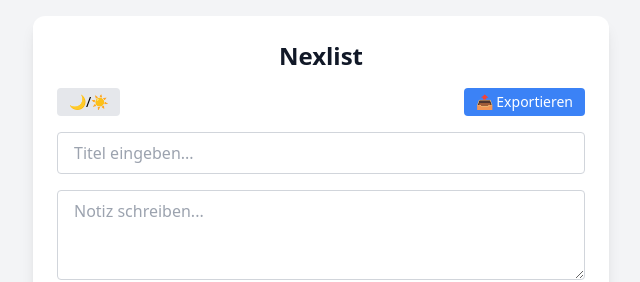
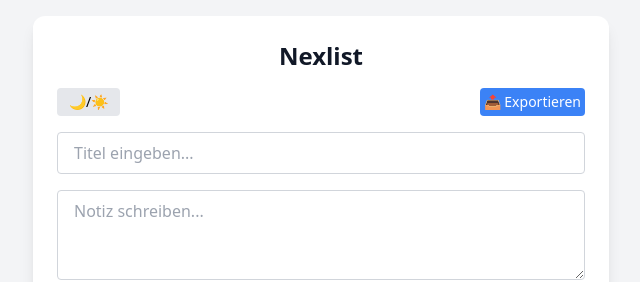
Before and after one commit to elzaim69/Nexlist-, a plain HTML site: page index.html in a window 1280 px wide. Shown: the top 282 px of the page, 319-959 px from the left. Drawn offline with nearby package versions, Linux system fonts and the light colour scheme.

Commit message:
Update index.html

```diff
--- a/index.html
+++ b/index.html
@@ -196,7 +196,7 @@
     <div class="space-y-4">
       <div class="flex justify-between gap-2 flex-wrap">
         <button onclick="toggleDarkMode()" class="text-sm bg-gray-200 dark:bg-gray-700 text-black dark:text-white px-3 py-1 rounded">🌙/☀️</button>
-        <button onclick="exportNotes()" class="text-sm bg-blue-500 hover:bg-blue-600 text-white px-3 py-1 rounded">📤 Exportieren</button>
+        <button onclick="exportNotes()" class="text-sm bg-blue-500 hover:bg-blue-600 text-white px-1 py-1 rounded">📤 Exportieren</button>
       </div>
 
       <input id="note-title" type="text" maxlength="100" placeholder="Titel eingeben..." class="w-full border border-gray-300 dark:bg-gray-700 dark:text-white rounded px-4 py-2 focus:outline-none focus:ring-2 focus:ring-blue-400">
```
